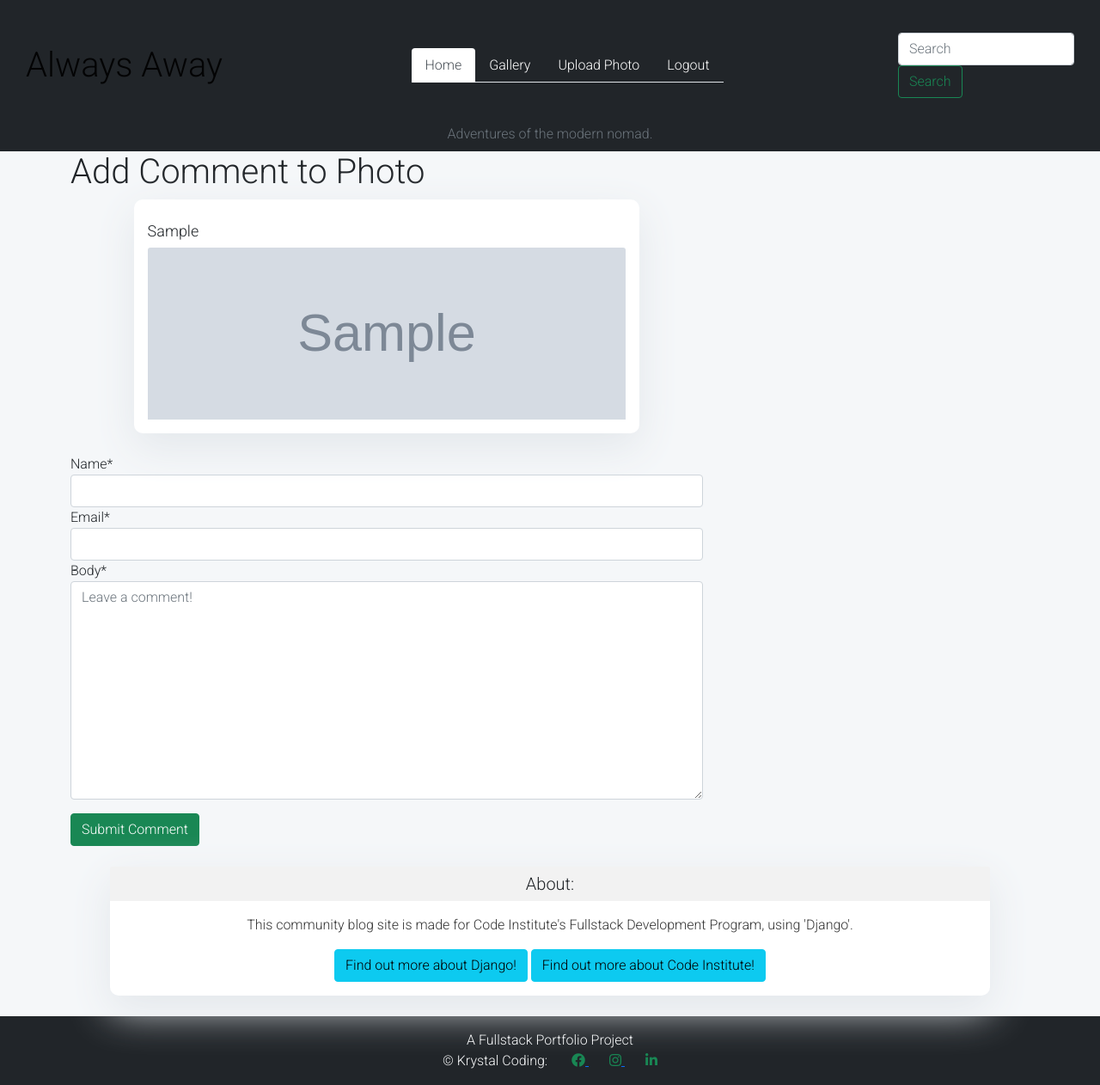
After one commit to KrystalCoding/always-away, a Django app: page /add_photo_comment/1/ in a window 1280 px wide. The commit adds this page. Shown: the whole page at 86% size. Run offline with Django 3.2, Linux system fonts and the light colour scheme; a user stored in the database is signed in; tables that the repository leaves empty hold one stand-in row (values such as "Sample post"); grey boxes marked "Sample" are stand-in pictures; some libraries are stand-ins or nearby versions.

Commit message:
Adding functionality to comment on photos in gallery

```diff
--- a/blog/forms.py
+++ b/blog/forms.py
@@ -37,7 +37,7 @@ class CommentForm(forms.ModelForm):
     )
     class Meta:
         model = Comment
-        fields = ('body',)
+        fields = ('name', 'email', 'body',)
 
     def __init__(self, *args, **kwargs):
         user = kwargs.pop('user', None)  # Get the user from kwargs
--- a/blog/models.py
+++ b/blog/models.py
@@ -1,5 +1,7 @@
 from django.db import models
 from django.contrib.auth.models import User
+from django.contrib.contenttypes.fields import GenericForeignKey
+from django.contrib.contenttypes.models import ContentType
 from cloudinary.models import CloudinaryField
 
 STATUS = ((0, "Draft"), (1, "Published"))
@@ -30,8 +32,9 @@ class Post(models.Model):
         return self.likes.count()
 
 class Comment(models.Model):
-
-    post = models.ForeignKey(Post, on_delete=models.CASCADE, related_name="comments")
+    content_type = models.ForeignKey(ContentType, on_delete=models.CASCADE, null=True,)
+    object_id = models.PositiveIntegerField(null=True)
+    content_object = GenericForeignKey('content_type', 'object_id')
     name = models.CharField(max_length=80)
     email = models.EmailField()
     body = models.TextField()
@@ -62,6 +65,7 @@ class Photo(models.Model):
     caption = models.CharField(max_length=200, blank=True)
     uploaded_by = models.ForeignKey(User, on_delete=models.CASCADE, default=1)
     uploaded_on = models.DateTimeField(auto_now_add=True)
+    likes = models.ManyToManyField(User, related_name='photo_likes', blank=True)
 
     def __str__(self):
         return self.caption or 'Photo'
--- a/blog/urls.py
+++ b/blog/urls.py
@@ -4,12 +4,14 @@ from django.urls import path
 urlpatterns = [
     path('', views.PostList.as_view(), name='home'),
 # path('create/', views.create_blog_post, name='create_blog_post'),
-    path('like/<slug:slug>', views.PostLike.as_view(), name='post_like'),
-    path('<slug:slug>/', views.PostDetail.as_view(), name='post_detail'),
     path('gallery/', views.gallery_view, name='gallery'),
     path('upload_photo/', views.upload_photo_view, name='upload_photo'),
     path('edit_photo/<int:photo_id>/', views.edit_photo_view, name='edit_photo'),
     path('delete_photo/<int:photo_id>/', views.delete_photo_view, name='delete_photo'),
+    path('like_photo/<int:photo_id>/', views.photo_like_view, name='photo_like'),
+    path('add_photo_comment/<int:photo_id>/', views.add_photo_comment, name='add_photo_comment'),
+    path('like/<slug:slug>', views.PostLike.as_view(), name='post_like'),
+    path('<slug:slug>/', views.PostDetail.as_view(), name='post_detail'),
     path('<slug:slug>/edit_comment/<int:comment_id>/', views.edit_comment, name='edit_comment'),
     path('<slug:slug>/delete_comment/<int:comment_id>/', views.delete_comment, name='delete_comment'),
 ]
--- a/blog/views.py
+++ b/blog/views.py
@@ -51,7 +51,7 @@ class PostDetail(View):
             comment_form.instance.email = request.user.email
             comment_form.instance.name = request.user.username
             comment = comment_form.save(commit=False)
-            comment.post = post
+            comment.content_object = post
             comment.approved = True
             comment.save()
             commented = True
@@ -106,6 +106,34 @@ class PostLike(View):
         return HttpResponseRedirect(reverse('post_detail', args=[slug]))
 
 @login_required
+def photo_like_view(request, photo_id):
+    photo = get_object_or_404(Photo, id=photo_id)
+
+    if photo.likes.filter(id=request.user.id).exists():
+        photo.likes.remove(request.user)
+    else:
+        photo.likes.add(request.user)
+
+    return redirect('gallery')
+
+@login_required
+def add_photo_comment(request, photo_id):
+    photo = get_object_or_404(Photo, id=photo_id)
+
+    if request.method == 'POST':
+        comment_form = CommentForm(request.POST)
+        if comment_form.is_valid():
+            comment = comment_form.save(commit=False)
+            comment.content_object = photo
+            comment.name = request.user.username
+            comment.save()
+            messages.success(request, "Comment posted successfully!")
+            return redirect('gallery')
+
+    comment_form = CommentForm()
+    return render(request, 'add_photo_comment.html', {'photo': photo, 'comment_form': comment_form})
+
+
 def gallery_view(request):
     photos = Photo.objects.all()
     context = {'photos': photos}
@@ -150,8 +178,6 @@ def delete_photo_view(request, photo_id):
     context = {'photo': photo}
     return render(request, 'delete_photo.html', context)
 
-
-
 #@login_required
 #def create_blog_post(request):
 #   if request.method == 'POST':
--- /dev/null
+++ b/templates/add_photo_comment.html
@@ -0,0 +1,28 @@
+{% extends 'base.html' %}
+{% block content %}
+{% load crispy_forms_tags %}
+
+<div class="container">
+    <h1>Add Comment to Photo</h1>
+    <div class="row">
+        <div class="col-md-8">
+            <div class="card mb-4">
+                <div class="card-body">
+                    <h5 class="card-title">{{ photo.caption }}</h5>
+                    <img src="{{ photo.image.url }}" class="card-img-top" alt="{{ photo.caption }}">
+                </div>
+            </div>
+        </div>
+    </div>
+    <div class="row">
+        <div class="col-md-8">
+            <form method="post">
+                {% csrf_token %}
+                {{ comment_form | crispy }}
+                <button type="submit" class="btn btn-success mt-3">Submit Comment</button>
+            </form>
+        </div>
+    </div>
+</div>
+
+{% endblock %}
--- a/templates/post_detail.html
+++ b/templates/post_detail.html
@@ -32,7 +32,6 @@
                     {{ post.content | safe }}
                 </p>
                 <div class="row">
-
                     <div class="col-1">
                         <strong>
                             {% if user.is_authenticated %}
@@ -56,7 +55,6 @@
                             <span class="text-secondary"><i class="far fa-heart"></i></span>
                             {% endif %}
 
-                            <!-- The number of likes goes before the closing strong tag -->
                             <span class="text-secondary">{{ post.number_of_likes }} </span>
                         </strong>
                     </div>
```
Also changed, not shown: blog/admin.py (+11 -1 lines), templates/gallery.html (+47 -2 lines), blog/migrations/0006_photo_likes.py (added), blog/migrations/0007_auto_20230828_1305.py (added), 1 other file.
